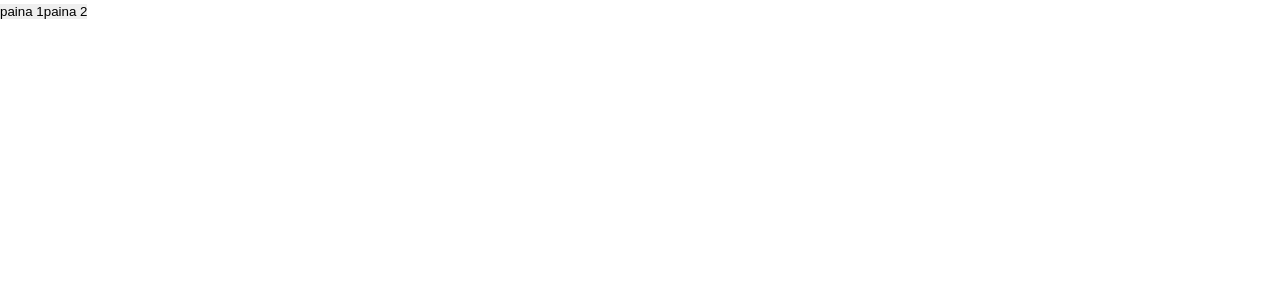
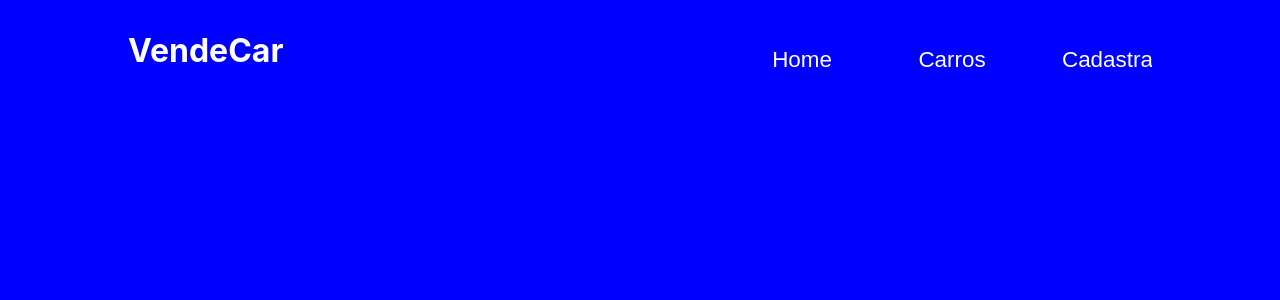
Before and after one commit to alexLDSpedroDEV/API-Node.Js, a React (Create React App) app in the folder meu-app-do-react/: page / in a window 1280 px wide. Shown: the top 300 px of the page. Built offline with nearby package versions, Linux system fonts and the light colour scheme.

Commit message:
atualização front-end

```diff
--- a/meu-app-do-react/src/App.css
+++ b/meu-app-do-react/src/App.css
@@ -1,3 +1,7 @@
+*{
+  overflow-x: hidden;
+}
+
 .App {
   text-align: center;
 }
--- a/meu-app-do-react/src/App.js
+++ b/meu-app-do-react/src/App.js
@@ -2,6 +2,43 @@ import './App.css';
 import React, { useEffect, useState } from 'react';
 import ListCarros from './componentes/listCarros';
 import CreatedCar from './componentes/createdCar'
+import styled from 'styled-components';
+
+
+
+const Container = styled.div`
+  width:  100vw;
+  height: auto;
+  min-height: 100vh ;
+  background-color: blue;
+  overflow: hidden;
+`;
+const Header = styled.header`
+  width:  80vw;
+  height: 100px;
+  margin: auto;
+  display: flex;
+  justify-content: space-between;
+  align-items: center;
+  color: white;
+`;
+
+const Btn = styled.button`
+  width:  100px;
+  padding: 20px 10px;
+  background-color: blue;
+  margin-left: 50px;
+  font-size: 1.4em;
+  margin-top: 20px;
+  color: white;
+  &:hover, &:focus {
+    color: palevioletred;
+  }
+  &:active {
+    color: black;
+  }
+`;
+
 
 function App() {
 
@@ -18,32 +55,42 @@ function App() {
       window.open('http://localhost:3000?1','_self')
     } else if (e == 2) {
       window.open('http://localhost:3000?2','_self')
+    } else if (e == 0) {
+      window.open('http://localhost:3000?0','_self')
     }
+
   }
 
-  console.log(tela)
 
   const retunrpage = () => {
     if(tela == 1){
       return <ListCarros/>
     } else if (tela == 2) {
       return <CreatedCar/>
-    } else {
-      return <div>
-        <button onClick={() => linkPaginas(1)}>paina 1</button>
-        <button onClick={() => linkPaginas(2)}>paina 2</button>
-      </div>
+    } else if (tela == 0) {
+      return <div></div>
     }
   }
 
 
   return (
-    <div>
+    <Container>
+      <Header>
+        <div>
+          <h1>VendeCar</h1>
+        </div>
+        <div>
+          <Btn onClick={() => linkPaginas(0)}>Home</Btn>
+          <Btn onClick={() => linkPaginas(1)}>Carros</Btn>
+          <Btn onClick={() => linkPaginas(2)}>Cadastrar</Btn>
+        </div>
+      </Header>
 
+      {/* função para renderizar as paginas  */}
       {retunrpage()}
 
 
-    </div>
+    </Container>
   );
 }
 
```
